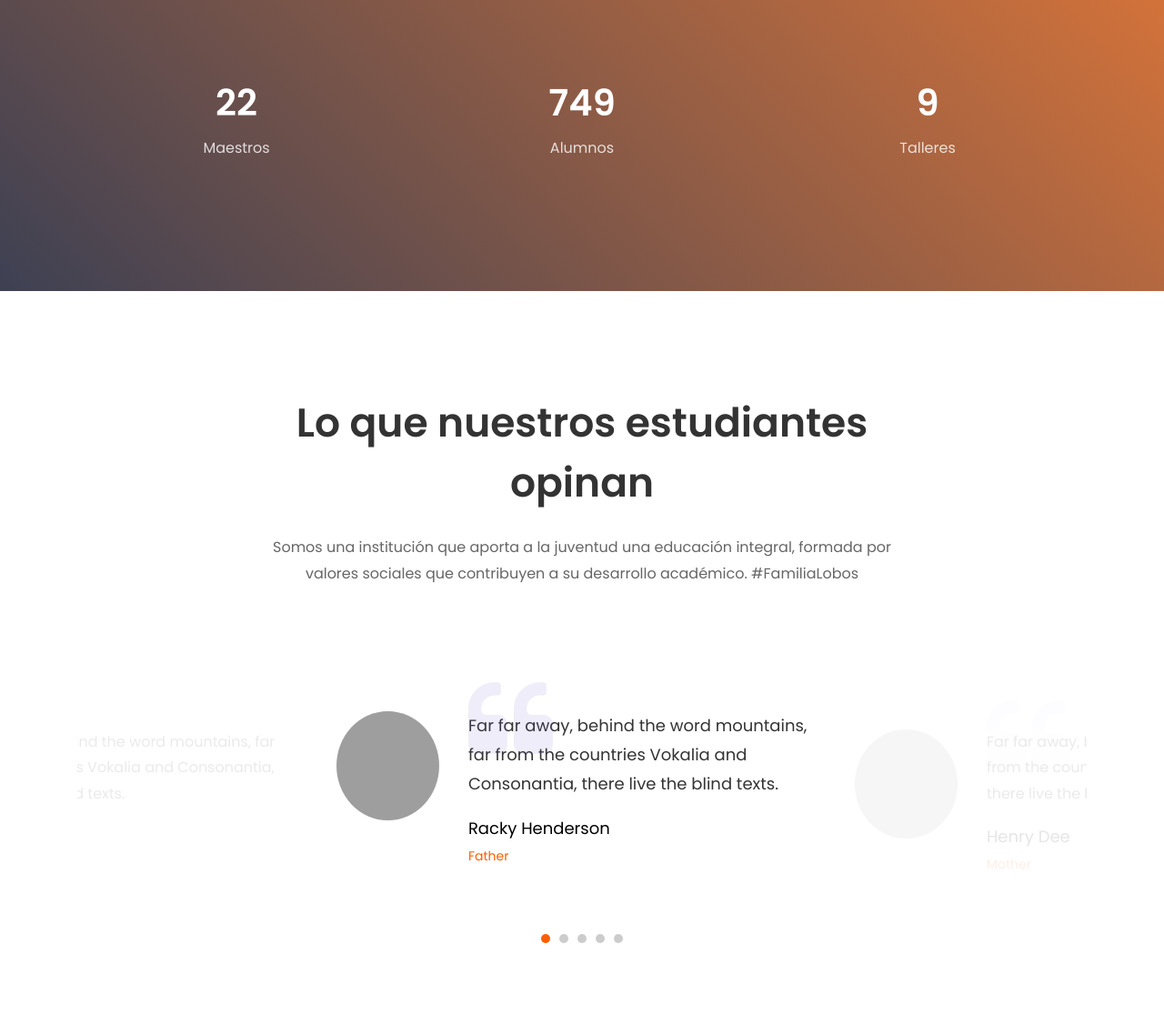
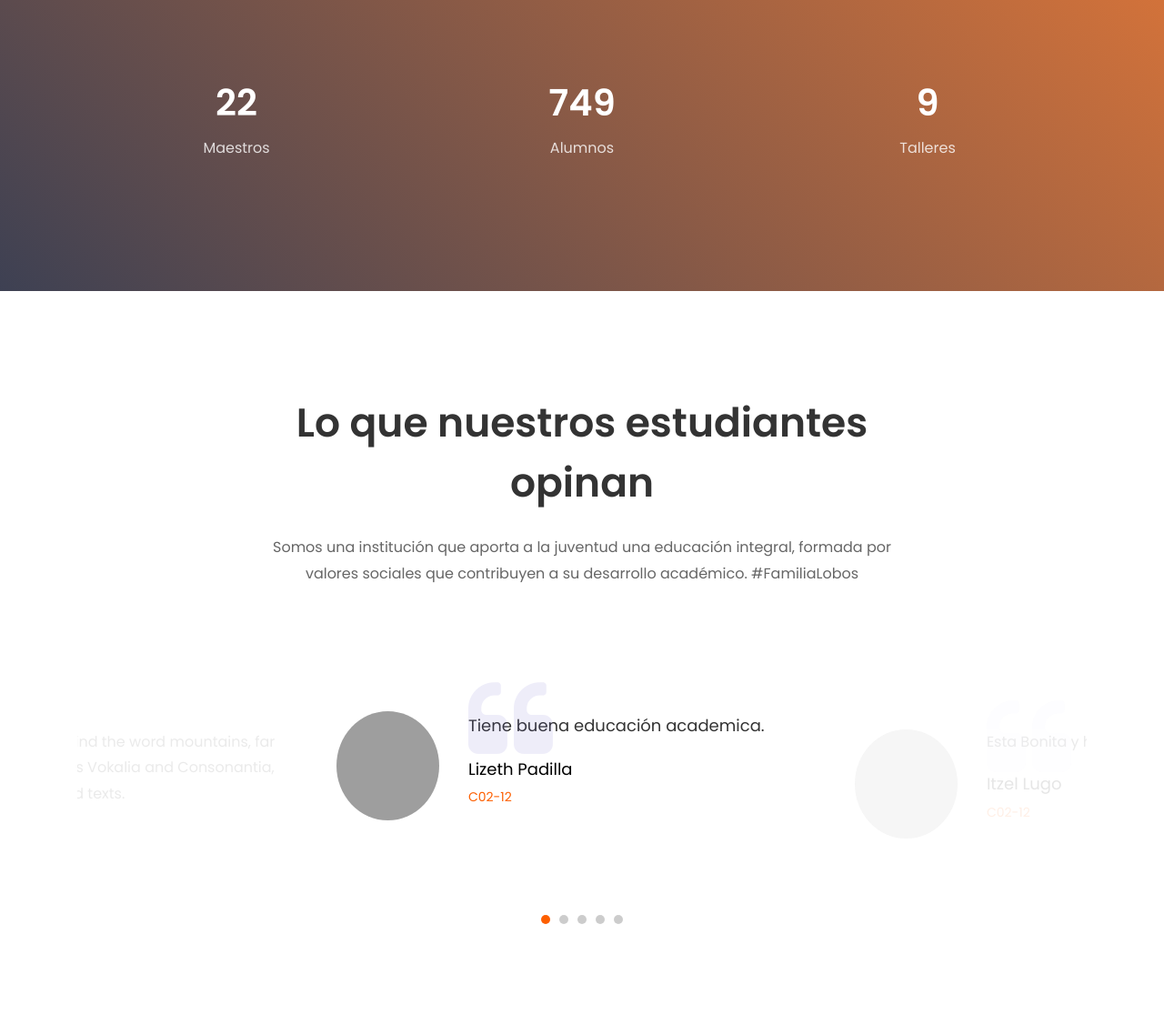
Before and after one commit to comunicacionLobos/webapgeLobos, a PHP site: page /about.php in a window 1280 px wide. Shown: the part 1492-2630 px from the top of the page at 91% size. Run offline with PHP 8.4, Linux system fonts and the light colour scheme; some libraries are stand-ins or nearby versions; some web fonts are replaced; grey boxes are pictures that could not be loaded.

Commit message:
comentarios alumnos

```diff
--- a/about.php
+++ b/about.php
@@ -124,9 +124,9 @@
                   	<span class="quote d-flex align-items-center justify-content-center">
                       <i class="icon-quote-left"></i>
                     </span>
-                    <p>Far far away, behind the word mountains, far from the countries Vokalia and Consonantia, there live the blind texts.</p>
-                    <p class="name">Racky Henderson</p>
-                    <span class="position">Father</span>
+                    <p>Tiene buena educación academica.</p>
+                    <p class="name">Lizeth Padilla</p>
+                    <span class="position">C02-12</span>
                   </div>
                 </div>
               </div>
@@ -138,9 +138,9 @@
                   	<span class="quote d-flex align-items-center justify-content-center">
                       <i class="icon-quote-left"></i>
                     </span>
-                    <p>Far far away, behind the word mountains, far from the countries Vokalia and Consonantia, there live the blind texts.</p>
-                    <p class="name">Henry Dee</p>
-                    <span class="position">Mother</span>
+                    <p>Esta Bonita y han hecho un mejor plantel.</p>
+                    <p class="name">Itzel Lugo</p>
+                    <span class="position">C02-12</span>
                   </div>
                 </div>
               </div>
@@ -152,9 +152,9 @@
                   	<span class="quote d-flex align-items-center justify-content-center">
                       <i class="icon-quote-left"></i>
                     </span>
-                    <p>Far far away, behind the word mountains, far from the countries Vokalia and Consonantia, there live the blind texts.</p>
-                    <p class="name">Mark Huff</p>
-                    <span class="position">Mother</span>
+                    <p>Tiene buenos maestros y las instalaciones son aptas.</p>
+                    <p class="name">Keyla Alonso</p>
+                    <span class="position">C02-12</span>
                   </div>
                 </div>
               </div>
```
